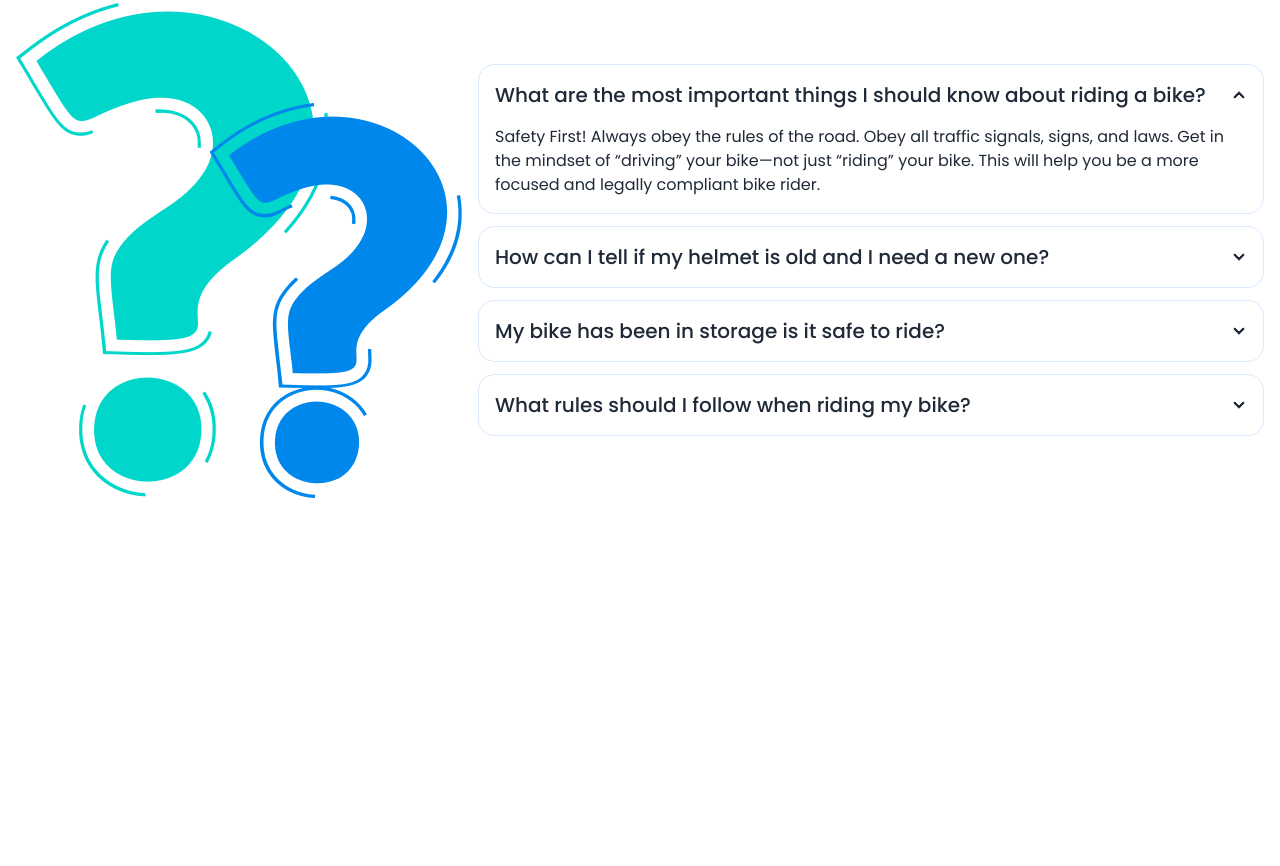
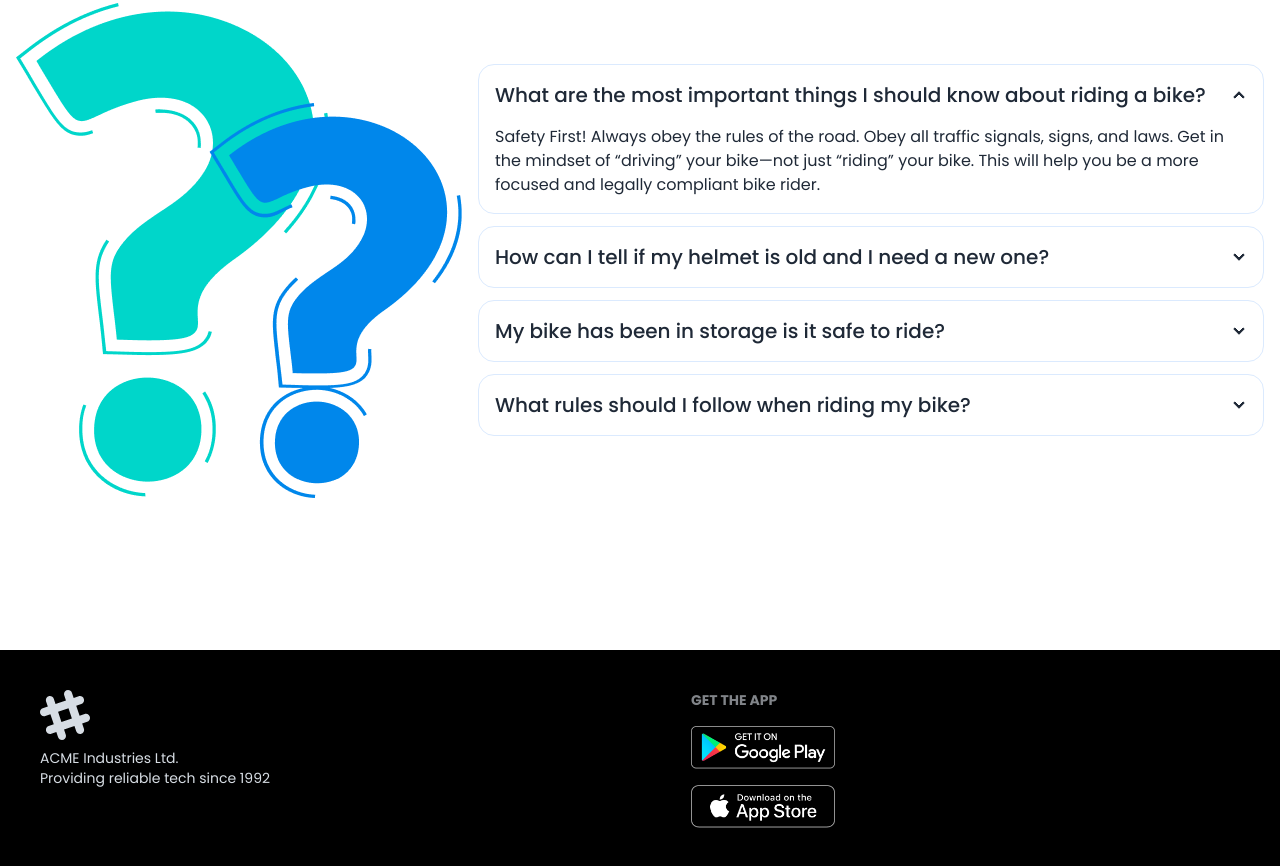
Before and after one commit to MozahidNahin/bike-dekho, a plain HTML site: page index.html in a window 1280 px wide. Shown: the part 1648-2514 px from the top of the page. Before the commit the page ends 2298 px from the top, so only its background shows below. Drawn offline with nearby package versions, Linux system fonts and the light colour scheme.

Commit message:
made footer section

```diff
--- a/index.html
+++ b/index.html
@@ -273,8 +273,37 @@
      </main>
 
     <!-- Footer Section -->
-     <footer>
+    <footer class="footer bg-black text-neutral-content p-10">
+      <aside>
+        <svg
+          width="50"
+          height="50"
+          viewBox="0 0 24 24"
+          xmlns="http://www.w3.org/2000/svg"
+          fill-rule="evenodd"
+          clip-rule="evenodd"
+          class="fill-current">
+          <path
+            d="M22.672 15.226l-2.432.811.841 2.515c.33 1.019-.209 2.127-1.23 2.456-1.15.325-2.148-.321-2.463-1.226l-.84-2.518-5.013 1.677.84 2.517c.391 1.203-.434 2.542-1.831 2.542-.88 0-1.601-.564-1.86-1.314l-.842-2.516-2.431.809c-1.135.328-2.145-.317-2.463-1.229-.329-1.018.211-2.127 1.231-2.456l2.432-.809-1.621-4.823-2.432.808c-1.355.384-2.558-.59-2.558-1.839 0-.817.509-1.582 1.327-1.846l2.433-.809-.842-2.515c-.33-1.02.211-2.129 1.232-2.458 1.02-.329 2.13.209 2.461 1.229l.842 2.515 5.011-1.677-.839-2.517c-.403-1.238.484-2.553 1.843-2.553.819 0 1.585.509 1.85 1.326l.841 2.517 2.431-.81c1.02-.33 2.131.211 2.461 1.229.332 1.018-.21 2.126-1.23 2.456l-2.433.809 1.622 4.823 2.433-.809c1.242-.401 2.557.484 2.557 1.838 0 .819-.51 1.583-1.328 1.847m-8.992-6.428l-5.01 1.675 1.619 4.828 5.011-1.674-1.62-4.829z"></path>
+        </svg>
+        <p>
+          ACME Industries Ltd.
+          <br />
+          Providing reliable tech since 1992
+        </p>
+      </aside>
+      <nav>
+        <h6 class="footer-title">Get the App</h6>
+        <div class="grid grid-cols-1 gap-4">
+          <a>
+           <img class="w-36" src="images/others/android.png" alt="">
+          </a>
+          <a>
+            <img class="w-36" src="images/others/ios.png" alt="">
+          </a>
 
-     </footer>
+        </div>
+      </nav>
+    </footer>
 </body>
 </html>
```
